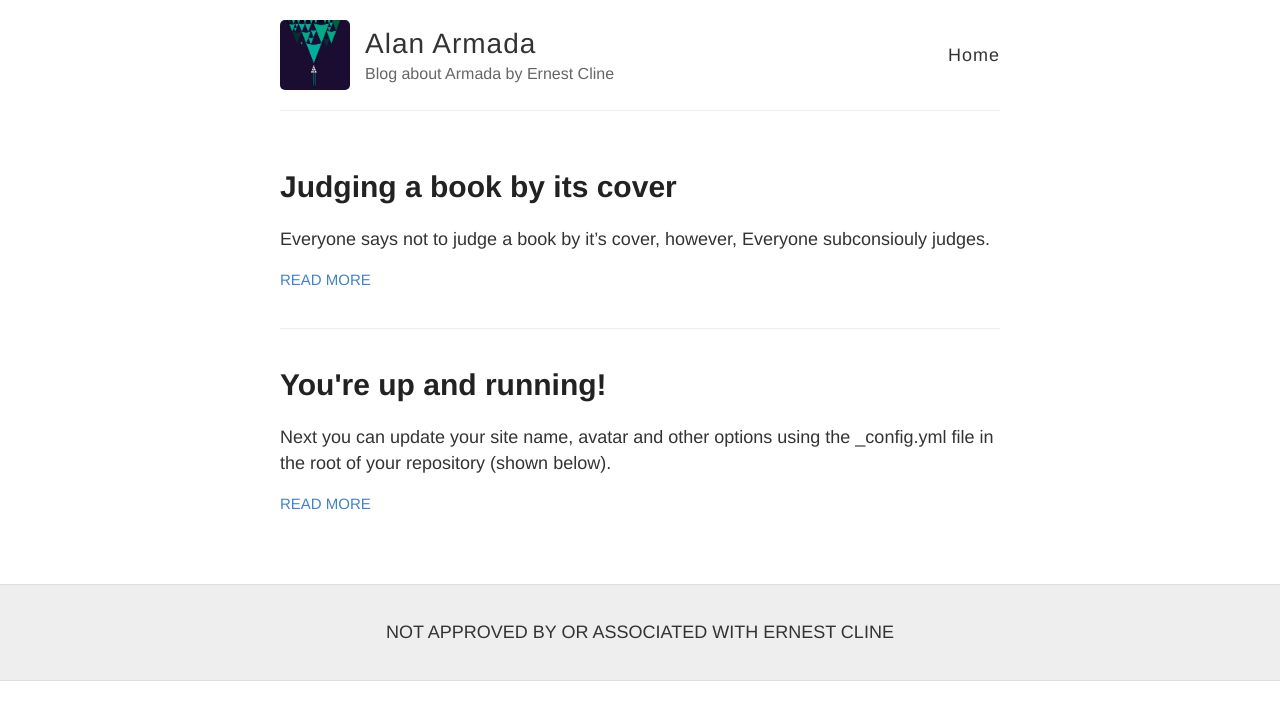
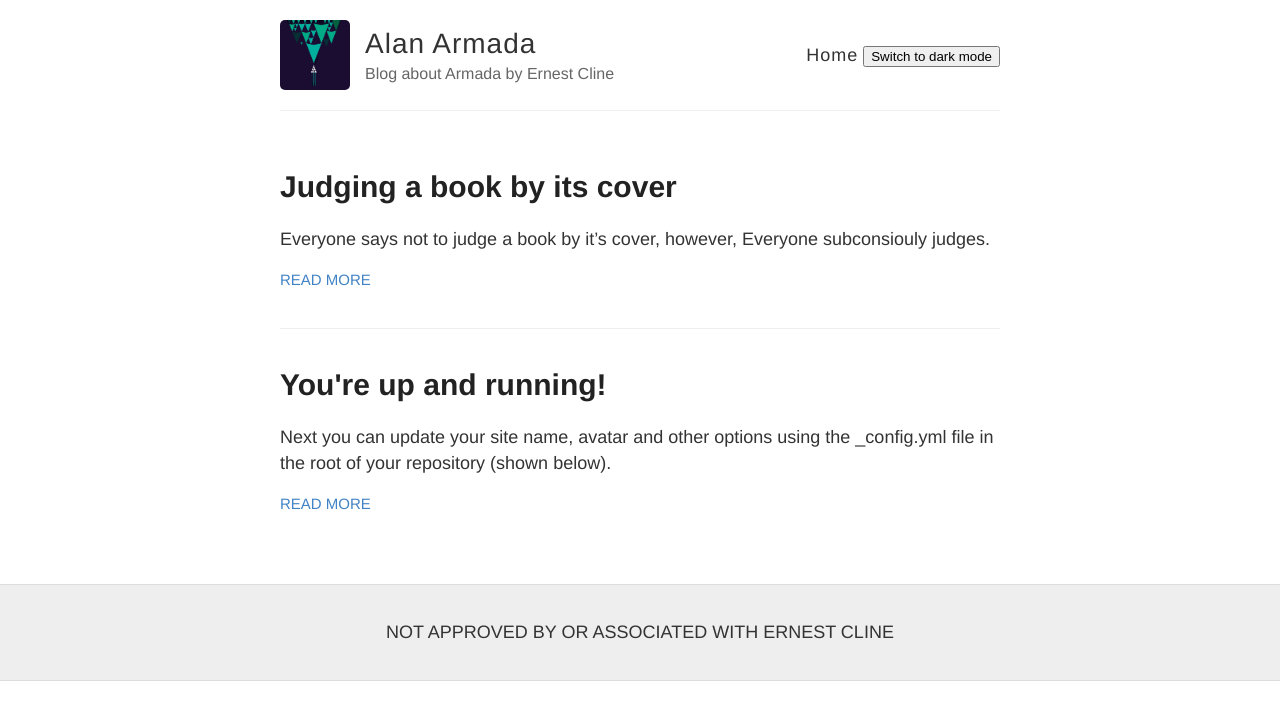
Before and after one commit to PiSaucer/armadablogschoolproject, a Jekyll site: the page built from index.html, in a window 1280 px wide. Shown: the top 720 px of the page. Built offline with Jekyll 4.4.1, drawn with Linux system fonts in a browser that asks for light colours.

Commit message:
Update default.html

```diff
--- a/_layouts/default.html
+++ b/_layouts/default.html
@@ -65,6 +65,12 @@
                 <nav>
                     <a href="{{ site.baseurl }}/">Home</a>
                     <!--<a href="{{ site.baseurl }}/about">About</a>-->
+			<button id="darkToggle">
+								Switch to
+								<span class="dark-only">light</span>
+								<span class="light-only">dark</span>
+								mode
+							</button>
                 </nav>
             </header>
         </div>
```
